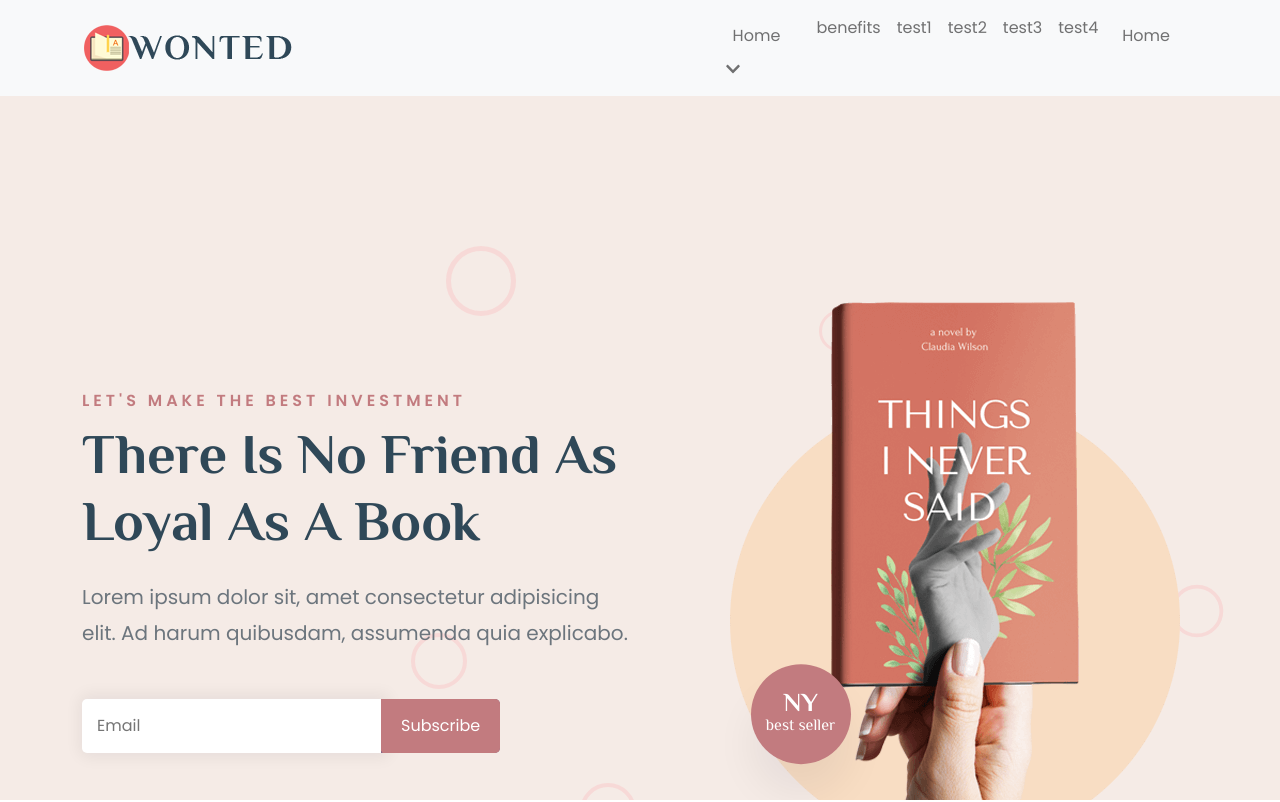
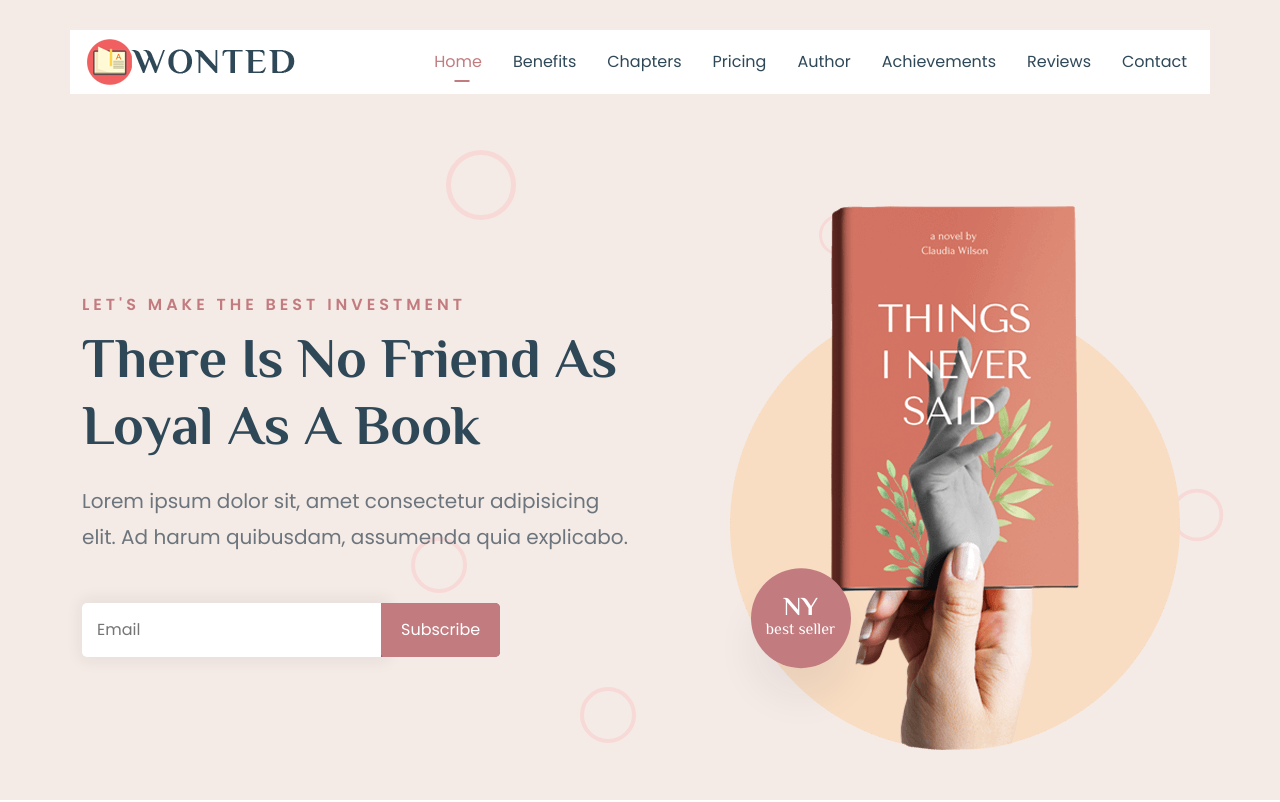
Before and after one commit to foysalimran/wonted-react, a React (Create React App) app: page / in a window 1280 px wide. Shown: the top 802 px of the page. Built offline with nearby package versions, Linux system fonts and the light colour scheme.

Commit message:
update header

```diff
--- a/package.json
+++ b/package.json
@@ -15,7 +15,9 @@
     "react-dom": "^18.2.0",
     "react-icons": "^4.4.0",
     "react-router-dom": "^6.3.0",
+    "react-router-hash-link": "^2.4.3",
     "react-scripts": "5.0.1",
+    "react-scroll": "^1.8.7",
     "swiper": "^8.3.2",
     "web-vitals": "^2.1.4"
   },
--- a/src/components/global-components/header.js
+++ b/src/components/global-components/header.js
@@ -3,8 +3,10 @@ import logo from "../../assets/images/wonted-logo.png";
 import Container from "react-bootstrap/Container";
 import Nav from "react-bootstrap/Nav";
 import Navbar from "react-bootstrap/Navbar";
-import NavDropdown from "react-bootstrap/NavDropdown";
-import { FaChevronDown } from "react-icons/fa"
+// import NavDropdown from "react-bootstrap/NavDropdown";
+
+import { Link } from 'react-scroll'
+
 
 const Header = () => {
   const [fix, setFix] = useState(false);
@@ -18,42 +20,135 @@ const Header = () => {
   }
   window.addEventListener("scroll", setFixed);
 
+  // react scroll
+
+
   return (
-    // <!-- ========== Header start ========== -->
-    <Navbar bg="light" expand="lg">
-      <Container>
-        <Navbar.Brand href="#home">
-          <img src={logo} alt="Logo" />{" "}
-        </Navbar.Brand>
-        <Navbar.Toggle aria-controls="basic-navbar-nav"></Navbar.Toggle>
-        <Navbar.Collapse id="basic-navbar-nav">
-          <Nav className="ms-auto">
-            <Nav.Link href="#hero">
-            <NavDropdown title="Home" id="basic-nav-dropdown">
-              <NavDropdown.Item href="#action/3.1">Home One</NavDropdown.Item>
-              <NavDropdown.Item href="#action/3.2">Home Two</NavDropdown.Item>
-              <NavDropdown.Item href="#action/3.3">Home Three</NavDropdown.Item>
-              <NavDropdown.Item href="#action/3.4">Home Fore</NavDropdown.Item>
-              <NavDropdown.Item href="#action/3.5">Home Five</NavDropdown.Item>
-            </NavDropdown>
-            <FaChevronDown /></Nav.Link>
-            <Nav.Link href="#benefits">benefits</Nav.Link>
-            <Nav.Link href="#test1">test1</Nav.Link>
-            <Nav.Link href="#test2">test2</Nav.Link>
-            <Nav.Link href="#test3">test3</Nav.Link>
-            <Nav.Link href="#test4">test4</Nav.Link>
-            <NavDropdown className="nav-link" title="Home" id="basic-nav-dropdown">
-              <NavDropdown.Item href="#action/3.1">Home One</NavDropdown.Item>
-              <NavDropdown.Item href="#action/3.2">Home Two</NavDropdown.Item>
-              <NavDropdown.Item href="#action/3.3">Home Three</NavDropdown.Item>
-              <NavDropdown.Item href="#action/3.4">Home Fore</NavDropdown.Item>
-              <NavDropdown.Item href="#action/3.5">Home Five</NavDropdown.Item>
-            </NavDropdown>
-          </Nav>
-        </Navbar.Collapse>
-      </Container>
-    </Navbar>
-    // <!-- ========== Header end ========== -->
+    <header className={fix ? 'header navbar_fixed' : 'header'}>
+      <div className="container">
+        <div className="row">
+          <nav className="navbar navbar-expand-lg">
+            <a className="navbar-brand" href="index.html">
+              {/* <!-- <h1 className="m-0">WONTED</h1> --> */}
+              <img src={logo} alt="Wonted" />
+            </a>
+            <div className="collapse navbar-collapse" id="navbarSupportedContent">
+              <ul id="onepage-nav" className="navbar-nav menu ms-lg-auto">
+                <li className="nav-item dropdown submenu">
+                <Link
+                    activeClass="active"
+                    className="hero nav-link scroll dropdown-toggle"
+                    to="hero"
+                    spy={true}
+                    smooth={true}
+                    duration={500}
+                    role="button"
+                    data-bs-toggle="dropdown"
+                    aria-expanded="false"
+                  >
+                    Home
+                  </Link>
+                  {/* <a
+                    className="nav-link active scroll dropdown-toggle"
+                    href="#hero"
+
+                  >
+                    Home
+                    <span className="sub-menu-toggle">
+                      <i className="icofont-rounded-down"></i>{" "}
+                    </span>
+                  </a> */}
+                  <ul className="dropdown-menu">
+                    <li className="nav-item">
+                      <a href="index.html" className="nav-link">
+                        Home One
+                      </a>
+                    </li>
+                    <li className="nav-item">
+                      <a href="index-2.html" className="nav-link">
+                        Home Two
+                      </a>
+                    </li>
+                    <li className="nav-item">
+                      <a href="index-3.html" className="nav-link">
+                        Home Three
+                      </a>
+                    </li>
+                    <li className="nav-item">
+                      <a href="index-4.html" className="nav-link">
+                        Home Four
+                      </a>
+                    </li>
+                    <li className="nav-item">
+                      <a href="index-5.html" className="nav-link">
+                        Home Five
+                      </a>
+                    </li>
+                    <li className="nav-item">
+                      <a href="index-6.html" className="nav-link">
+                        Home Six
+                      </a>
+                    </li>
+                  </ul>
+                </li>
+                <li className="nav-item">
+                  <a className="nav-link scroll" href="#benefits">
+                    Benefits
+                  </a>
+                </li>
+                <li className="nav-item">
+                  <a className="nav-link scroll" href="#chapters">
+                    Chapters
+                  </a>
+                </li>
+                <li className="nav-item">
+                  <a className="nav-link scroll" href="#pricing">
+                    {" "}
+                    Pricing
+                  </a>
+                </li>
+                <li className="nav-item">
+                  <a className="nav-link scroll" href="#author">
+                    Author
+                  </a>
+                </li>
+                <li className="nav-item">
+                  <a className="nav-link scroll" href="#achivements">
+                    Achievements
+                  </a>
+                </li>
+                <li className="nav-item">
+                  <a className="nav-link scroll" href="#reviews">
+                    Reviews
+                  </a>
+                </li>
+                <li className="nav-item">
+                  <a className="nav-link scroll" href="#contact">
+                    Contact
+                  </a>
+                </li>
+              </ul>
+            </div>
+            <button
+              className="navbar-toggler collapsed"
+              type="button"
+              data-bs-toggle="collapse"
+              data-bs-target="#navbarSupportedContent"
+              aria-controls="navbarSupportedContent"
+              aria-expanded="false"
+              aria-label="Toggle navigation"
+            >
+              <span></span>
+              <span></span>
+              <span></span>
+              <span></span>
+              <span></span>
+              <span></span>
+            </button>
+          </nav>
+        </div>
+      </div>
+    </header>
   );
 };
 
--- a/src/components/home-components/hero.js
+++ b/src/components/home-components/hero.js
@@ -1,10 +1,12 @@
 import React from "react";
 import heroImg from "../../assets/images/hero.png";
 import { AiOutlineCheckCircle, AiOutlineCloseCircle } from "react-icons/ai";
+import { Element } from "react-scroll";
 
 const Hero = () => {
   return (
     // <!-- ========== Hero section start ========== -->
+    <Element name="hero" className="element">
     <section
       id="hero"
       className="hero hero__padding overflow-hidden position-relative bg-one"
@@ -117,6 +119,7 @@ const Hero = () => {
         </div>
       </div>
     </section>
+    </Element>
     // <!-- ========== Hero section start ========== -->
   );
 };
```
Also changed, not shown: 2 other files (tests, documents, lock files or other folders).
